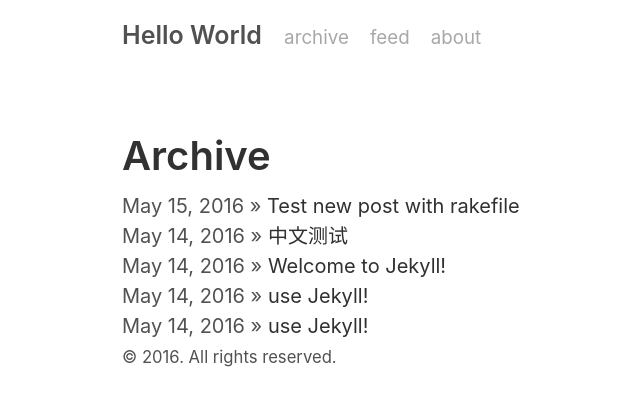
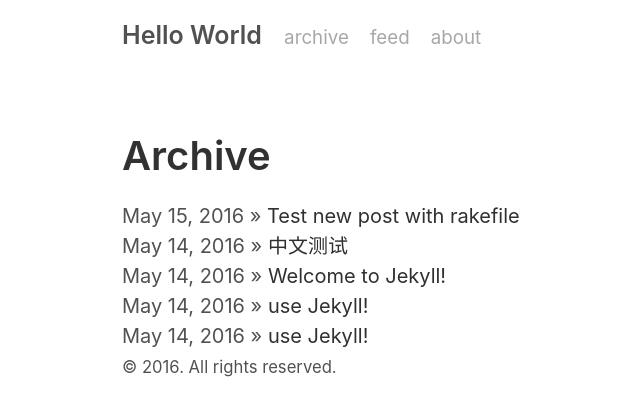
Before and after one commit to zjengjie/zjengjie.github.com, a Jekyll site: the page built from archive.html, in a window 1280 px wide. Shown: the top 416 px of the page, without its empty margins (168-808 px from the left). Built offline with Jekyll 4.4.1, drawn with Linux system fonts in a browser that asks for light colours.

Commit message:
make archive page adjust other pages

```diff
--- a/_includes/head.html
+++ b/_includes/head.html
@@ -4,7 +4,7 @@
 
   <title>
     {% if page.title == "Home" %}
-      {{ site.title }} &middot; {{ site.tagline }}
+      {{ site.title }}
     {% else %}
       {{ page.title }} &middot; {{ site.title }}
     {% endif %}
--- a/archive.html
+++ b/archive.html
@@ -4,7 +4,7 @@ title: Archive
 ---
 
 <h1>Archive</h1>
-
+<p>
 {% for post in site.posts %}
 
 <div>
```
